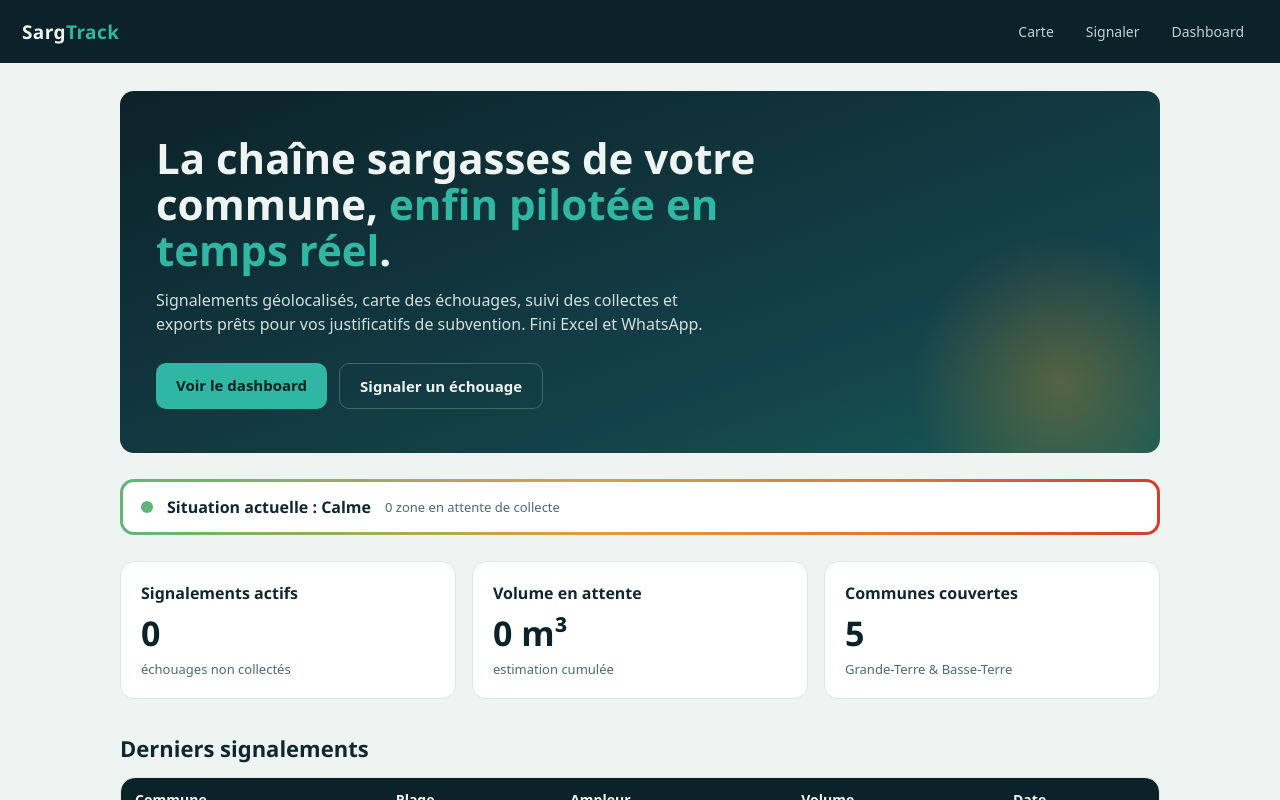
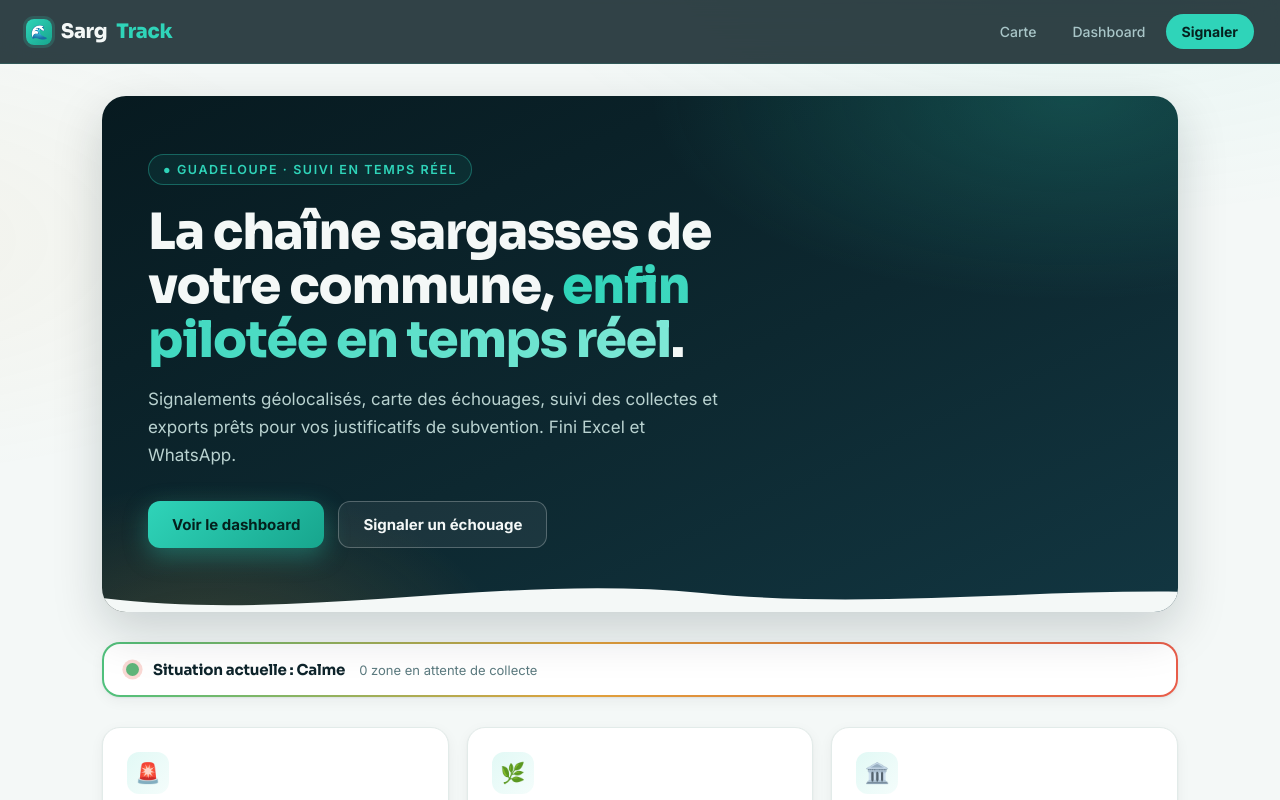
Before and after one commit to Pichinibot/sargtrack, a Next.js app: page / in a window 1280 px wide. Shown: the top 800 px of the page. Built offline with nearby package versions, Linux system fonts and the light colour scheme; no server answers; the database is empty.

Commit message:
UI premium : Sora/Inter, hero avec vague, KPI iconisés, micro-interactions

```diff
--- a/app/dashboard/page.tsx
+++ b/app/dashboard/page.tsx
@@ -91,21 +91,25 @@ export default function Dashboard() {
 
       <div className="grid grid-4" style={{ marginTop: 18 }}>
         <div className="card">
+          <div className="icon">📍</div>
           <h3>Signalements</h3>
           <div className="big">{fSigs.length}</div>
           <div className="sub">{actifs} actifs</div>
         </div>
         <div className="card">
+          <div className="icon">🚛</div>
           <h3>Volume collecté</h3>
           <div className="big">{volCollecte.toLocaleString("fr-FR")} m³</div>
           <div className="sub">collectes enregistrées</div>
         </div>
         <div className="card">
+          <div className="icon">💶</div>
           <h3>Coût des collectes</h3>
           <div className="big">{coutTotal.toLocaleString("fr-FR")} €</div>
           <div className="sub">justifiable en subvention</div>
         </div>
         <div className="card">
+          <div className="icon">📊</div>
           <h3>Coût moyen / m³</h3>
           <div className="big">
             {volCollecte ? Math.round(coutTotal / volCollecte).toLocaleString("fr-FR") : "—"} €
--- a/app/globals.css
+++ b/app/globals.css
@@ -1,163 +1,271 @@
 :root {
-  --encre: #0c2229;
-  --encre-2: #123039;
-  --lagon: #2fb7a3;
-  --lagon-fonce: #1e8a7b;
-  --sargasse: #c98a2b;
-  --alerte: #d63b2f;
-  --ecume: #eef4f2;
-  --ecume-2: #dfe9e6;
-  --texte: #10272e;
-  --texte-doux: #4c6b70;
-  --radius: 14px;
-  --font-display: "Avenir Next", "Segoe UI", system-ui, -apple-system, sans-serif;
-  --font-body: system-ui, -apple-system, "Segoe UI", Roboto, sans-serif;
+  --encre: #071a20;
+  --encre-2: #0d2830;
+  --encre-3: #123641;
+  --lagon: #2fd4b9;
+  --lagon-fonce: #17a58d;
+  --sargasse: #e0a13c;
+  --alerte: #e85d4a;
+  --ecume: #f4f8f7;
+  --ecume-2: #e2ebe9;
+  --texte: #0e242b;
+  --texte-doux: #5b7a7f;
+  --radius: 18px;
+  --shadow-sm: 0 1px 2px rgba(7,26,32,.06), 0 4px 14px rgba(7,26,32,.05);
+  --shadow-md: 0 6px 24px rgba(7,26,32,.10), 0 2px 6px rgba(7,26,32,.06);
+  --shadow-lg: 0 18px 50px rgba(7,26,32,.18);
+  --font-display: "Sora", system-ui, sans-serif;
+  --font-body: "Inter", system-ui, sans-serif;
 }
 
 * { box-sizing: border-box; margin: 0; padding: 0; }
-
+html { scroll-behavior: smooth; }
 html, body { height: 100%; }
 
 body {
   font-family: var(--font-body);
-  background: var(--ecume);
+  background:
+    radial-gradient(1000px 500px at 85% -10%, rgba(47,212,185,.08), transparent 60%),
+    radial-gradient(800px 400px at -10% 30%, rgba(224,161,60,.06), transparent 60%),
+    var(--ecume);
   color: var(--texte);
   -webkit-font-smoothing: antialiased;
 }
 
 a { color: inherit; text-decoration: none; }
 
+/* ─── Navigation ─── */
 .nav {
-  position: sticky; top: 0; z-index: 1000;
+  position: sticky; top: 0; z-index: 1100;
   display: flex; align-items: center; gap: 18px;
-  padding: 14px 22px;
-  background: var(--encre);
+  padding: 14px 26px;
+  background: rgba(7,26,32,.82);
+  backdrop-filter: blur(14px);
+  -webkit-backdrop-filter: blur(14px);
   color: var(--ecume);
+  border-bottom: 1px solid rgba(47,212,185,.15);
 }
 .nav .logo {
   font-family: var(--font-display);
-  font-weight: 800; font-size: 19px; letter-spacing: 0.4px;
+  font-weight: 800; font-size: 20px; letter-spacing: -0.3px;
+  display: flex; align-items: center; gap: 9px;
+}
+.nav .logo .dot {
+  width: 26px; height: 26px; border-radius: 8px;
+  background: linear-gradient(135deg, var(--lagon), var(--lagon-fonce));
+  display: grid; place-items: center; font-size: 14px;
+  box-shadow: 0 0 0 3px rgba(47,212,185,.18);
 }
 .nav .logo span { color: var(--lagon); }
 .nav .links { display: flex; gap: 4px; margin-left: auto; }
 .nav .links a {
-  padding: 8px 14px; border-radius: 999px; font-size: 14px;
-  color: #bcd3d4;
+  padding: 9px 16px; border-radius: 999px; font-size: 14px; font-weight: 500;
+  color: #a9c6c8; transition: all .18s ease;
 }
-.nav .links a.active, .nav .links a:hover { background: var(--encre-2); color: #fff; }
+.nav .links a:hover { background: rgba(255,255,255,.08); color: #fff; }
+.nav .links a.cta-nav {
+  background: var(--lagon); color: #06211f; font-weight: 700;
+}
+.nav .links a.cta-nav:hover { background: #46e2c9; transform: translateY(-1px); }
 
-.wrap { max-width: 1080px; margin: 0 auto; padding: 28px 20px 64px; }
+.wrap { max-width: 1120px; margin: 0 auto; padding: 32px 22px 72px; }
 
+/* ─── Hero ─── */
 .hero {
-  background: linear-gradient(160deg, var(--encre) 0%, #14424a 70%, #175a55 100%);
+  background:
+    radial-gradient(700px 340px at 90% 0%, rgba(47,212,185,.22), transparent 60%),
+    radial-gradient(500px 300px at 10% 110%, rgba(224,161,60,.20), transparent 60%),
+    linear-gradient(155deg, var(--encre) 0%, var(--encre-2) 55%, var(--encre-3) 100%);
   color: var(--ecume);
-  border-radius: var(--radius);
-  padding: 44px 36px;
-  margin-bottom: 26px;
+  border-radius: 24px;
+  padding: 58px 46px 64px;
+  margin-bottom: 30px;
   position: relative;
   overflow: hidden;
+  box-shadow: var(--shadow-lg);
 }
-.hero::after {
-  content: "";
-  position: absolute; inset: auto -60px -90px auto;
-  width: 320px; height: 320px; border-radius: 50%;
-  background: radial-gradient(circle, rgba(201,138,43,0.35), transparent 65%);
+.hero .eyebrow {
+  display: inline-flex; align-items: center; gap: 8px;
+  font-size: 12.5px; font-weight: 600; letter-spacing: 1.6px; text-transform: uppercase;
+  color: var(--lagon);
+  border: 1px solid rgba(47,212,185,.35);
+  padding: 7px 14px; border-radius: 999px;
+  margin-bottom: 20px;
+  background: rgba(47,212,185,.08);
 }
 .hero h1 {
   font-family: var(--font-display);
-  font-size: clamp(28px, 5vw, 42px);
-  line-height: 1.1;
-  max-width: 640px;
+  font-size: clamp(30px, 5.2vw, 50px);
+  line-height: 1.08; letter-spacing: -1.2px;
+  max-width: 700px; font-weight: 800;
 }
-.hero h1 em { font-style: normal; color: var(--lagon); }
-.hero p { margin-top: 14px; max-width: 560px; color: #cfe0de; font-size: 16px; line-height: 1.55; }
-.hero .cta { display: flex; gap: 12px; margin-top: 26px; flex-wrap: wrap; }
+.hero h1 em {
+  font-style: normal;
+  background: linear-gradient(90deg, var(--lagon), #7ee8d6);
+  -webkit-background-clip: text; background-clip: text; color: transparent;
+}
+.hero p { margin-top: 18px; max-width: 580px; color: #b9d2d0; font-size: 17px; line-height: 1.65; }
+.hero .cta { display: flex; gap: 14px; margin-top: 32px; flex-wrap: wrap; }
+.hero .vague {
+  position: absolute; bottom: -2px; left: 0; right: 0; height: 46px;
+  color: var(--ecume); opacity: .999; pointer-events: none;
+}
 
+/* ─── Boutons ─── */
 .btn {
-  display: inline-block; padding: 12px 20px; border-radius: 10px;
-  font-weight: 600; font-size: 15px; border: none; cursor: pointer;
+  display: inline-flex; align-items: center; gap: 8px;
+  padding: 13px 24px; border-radius: 12px;
+  font-weight: 700; font-size: 15px; border: none; cursor: pointer;
+  transition: transform .15s ease, box-shadow .15s ease, background .15s ease;
+  font-family: var(--font-body);
 }
-.btn-primary { background: var(--lagon); color: #06211f; }
-.btn-primary:hover { background: #3eccb7; }
-.btn-ghost { background: transparent; color: var(--ecume); border: 1px solid #3d6a6b; }
-.btn-ghost:hover { border-color: var(--lagon); color: var(--lagon); }
-.btn-sarg { background: var(--sargasse); color: #241503; }
+.btn:active { transform: scale(.98); }
+.btn-primary {
+  background: linear-gradient(135deg, var(--lagon), var(--lagon-fonce));
+  color: #04201c;
+  box-shadow: 0 8px 24px rgba(47,212,185,.35);
+}
+.btn-primary:hover { transform: translateY(-2px); box-shadow: 0 12px 30px rgba(47,212,185,.45); }
+.btn-ghost { background: rgba(255,255,255,.06); color: var(--ecume); border: 1px solid rgba(255,255,255,.25); }
+.btn-ghost:hover { border-color: var(--lagon); color: var(--lagon); background: rgba(47,212,185,.06); }
+.btn-sarg {
+  background: linear-gradient(135deg, #ecb254, var(--sargasse));
+  color: #2b1a02;
+  box-shadow: 0 6px 18px rgba(224,161,60,.35);
+}
+.btn-sarg:hover { transform: translateY(-2px); }
 
+/* ─── Bandeau risque ─── */
 .bandeau-risque {
-  display: flex; align-items: center; gap: 14px;
-  background: linear-gradient(90deg, #5fb57a 0%, #d9a13d 45%, #e4762e 75%, #d63b2f 100%);
+  background: linear-gradient(90deg, #4fc07c, #e0a13c 45%, #e07a3c 72%, #e85d4a);
   border-radius: var(--radius);
-  padding: 3px;
-  margin-bottom: 26px;
+  padding: 2px;
+  margin-bottom: 30px;
+  box-shadow: var(--shadow-sm);
 }
 .bandeau-risque .inner {
-  flex: 1; display: flex; align-items: center; gap: 14px; flex-wrap: wrap;
-  background: #fff; border-radius: 11px; padding: 14px 18px;
+  display: flex; align-items: center; gap: 14px; flex-wrap: wrap;
+  background: #fff; border-radius: 16px; padding: 16px 22px;
 }
-.bandeau-risque strong { font-family: var(--font-display); }
-.pastille {
-  width: 12px; height: 12px; border-radius: 50%; flex: none;
+.bandeau-risque strong { font-family: var(--font-display); font-size: 15px; letter-spacing: -.2px; }
+.pastille { width: 13px; height: 13px; border-radius: 50%; flex: none; box-shadow: 0 0 0 4px rgba(0,0,0,.05); }
+.pastille.pulse { animation: pulse 2s ease infinite; }
+@keyframes pulse {
+  0%, 100% { box-shadow: 0 0 0 3px rgba(232,93,74,.25); }
+  50% { box-shadow: 0 0 0 8px rgba(232,93,74,.08); }
 }
 
-.grid { display: grid; gap: 16px; }
-.grid-3 { grid-template-columns: repeat(auto-fit, minmax(240px, 1fr)); }
-.grid-4 { grid-template-columns: repeat(auto-fit, minmax(200px, 1fr)); }
+/* ─── Cartes / KPI ─── */
+.grid { display: grid; gap: 18px; }
+.grid-3 { grid-template-columns: repeat(auto-fit, minmax(250px, 1fr)); }
+.grid-4 { grid-template-columns: repeat(auto-fit, minmax(210px, 1fr)); }
 
 .card {
   background: #fff; border-radius: var(--radius);
-  padding: 20px; border: 1px solid var(--ecume-2);
+  padding: 24px; border: 1px solid var(--ecume-2);
+  box-shadow: var(--shadow-sm);
+  transition: transform .18s ease, box-shadow .18s ease;
+  position: relative; overflow: hidden;
 }
-.card h3 { font-family: var(--font-display); font-size: 16px; margin-bottom: 6px; }
+.card:hover { transform: translateY(-3px); box-shadow: var(--shadow-md); }
+.card::before {
+  content: ""; position: absolute; top: 0; left: 0; right: 0; height: 3px;
+  background: linear-gradient(90deg, var(--lagon), transparent 70%);
+  opacity: 0; transition: opacity .18s;
+}
+.card:hover::before { opacity: 1; }
+.card .icon {
+  width: 42px; height: 42px; border-radius: 12px;
+  display: grid; place-items: center; font-size: 20px; margin-bottom: 14px;
+  background: linear-gradient(135deg, rgba(47,212,185,.14), rgba(47,212,185,.05));
+}
+.card h3 {
+  font-family: var(--font-body);
+  font-size: 12.5px; font-weight: 600; text-transform: uppercase; letter-spacing: 1px;
+  color: var(--texte-doux); margin-bottom: 8px;
+}
 .card .big {
   font-family: var(--font-display);
-  font-size: 34px; font-weight: 800; color: var(--encre);
+  font-size: 38px; font-weight: 800; color: var(--encre); letter-spacing: -1.5px;
 }
-.card .sub { color: var(--texte-doux); font-size: 13px; margin-top: 4px; }
+.card .sub { color: var(--texte-doux); font-size: 13.5px; margin-top: 5px; }
 
 .section-title {
   font-family: var(--font-display);
-  font-size: 22px; margin: 34px 0 14px;
+  font-size: 24px; font-weight: 800; letter-spacing: -.6px;
+  margin: 42px 0 18px;
 }
 
-table.data { width: 100%; border-collapse: collapse; background: #fff; border-radius: var(--radius); overflow: hidden; font-size: 14px; }
-table.data th { text-align: left; padding: 12px 14px; background: var(--encre); color: var(--ecume); font-weight: 600; }
-table.data td { padding: 11px 14px; border-top: 1px solid var(--ecume-2); }
-.table-scroll { overflow-x: auto; border-radius: var(--radius); border: 1px solid var(--ecume-2); }
+/* ─── Tables ─── */
+.table-scroll {
+  overflow-x: auto; border-radius: var(--radius);
+  border: 1px solid var(--ecume-2); box-shadow: var(--shadow-sm); background: #fff;
+}
+table.data { width: 100%; border-collapse: collapse; font-size: 14px; }
+table.data th {
+  text-align: left; padding: 14px 18px;
+  background: var(--encre); color: #cfe5e2;
+  font-weight: 600; font-size: 12px; text-transform: uppercase; letter-spacing: .8px;
+  white-space: nowrap;
+}
+table.data td { padding: 13px 18px; border-top: 1px solid var(--ecume-2); }
+table.data tbody tr { transition: background .12s; }
+table.data tbody tr:hover { background: #f6fbfa; }
 
-.tag { display: inline-block; padding: 3px 10px; border-radius: 999px; font-size: 12px; font-weight: 700; color: #fff; }
+.tag {
+  display: inline-block; padding: 4px 12px; border-radius: 999px;
+  font-size: 12px; font-weight: 700; color: #fff; letter-spacing: .2px;
+}
 
-.bar-row { display: grid; grid-template-columns: 140px 1fr 70px; align-items: center; gap: 10px; margin-bottom: 10px; font-size: 14px; }
-.bar-track { background: var(--ecume-2); border-radius: 999px; height: 14px; overflow: hidden; }
-.bar-fill { height: 100%; background: linear-gradient(90deg, var(--lagon-fonce), var(--lagon)); border-radius: 999px; }
+/* ─── Barres ─── */
+.bar-row { display: grid; grid-template-columns: 150px 1fr 80px; align-items: center; gap: 12px; margin-bottom: 13px; font-size: 14px; font-weight: 500; }
+.bar-track { background: var(--ecume-2); border-radius: 999px; height: 16px; overflow: hidden; }
+.bar-fill {
+  height: 100%;
+  background: linear-gradient(90deg, var(--lagon-fonce), var(--lagon));
+  border-radius: 999px;
+  box-shadow: inset 0 1px 2px rgba(255,255,255,.4);
+  animation: growBar .9s cubic-bezier(.2,.8,.2,1) both;
+}
+@keyframes growBar { from { width: 0 !important; } }
 
-form.sig { display: grid; gap: 16px; max-width: 560px; }
-form.sig label { font-weight: 600; font-size: 14px; display: grid; gap: 6px; }
+/* ─── Formulaire ─── */
+form.sig { display: grid; gap: 18px; max-width: 580px; }
+form.sig label { font-weight: 600; font-size: 14px; display: grid; gap: 7px; }
 form.sig input, form.sig select, form.sig textarea {
-  padding: 12px; border-radius: 10px; border: 1px solid var(--ecume-2);
+  padding: 13px 15px; border-radius: 12px; border: 1.5px solid var(--ecume-2);
   font-size: 15px; font-family: inherit; background: #fff;
+  transition: border-color .15s, box-shadow .15s;
 }
 form.sig input:focus, form.sig select:focus, form.sig textarea:focus {
-  outline: 2px solid var(--lagon); border-color: transparent;
+  outline: none; border-color: var(--lagon);
+  box-shadow: 0 0 0 4px rgba(47,212,185,.15);
 }
-.notice { padding: 14px 16px; border-radius: 10px; font-size: 14px; }
-.notice-ok { background: #e3f5ea; color: #14532d; }
-.notice-err { background: #fdeaea; color: #7f1d1d; }
+.notice { padding: 15px 18px; border-radius: 12px; font-size: 14px; font-weight: 500; }
+.notice-ok { background: #e0f6ec; color: #14532d; border: 1px solid #b3e6cd; }
+.notice-err { background: #fdeceb; color: #7f1d1d; border: 1px solid #f5c6c2; }
 .hint { font-size: 13px; color: var(--texte-doux); }
 
-#map { height: calc(100vh - 60px); width: 100%; }
+/* ─── Carte Leaflet ─── */
+#map { height: calc(100vh - 62px); width: 100%; }
 .map-legend {
-  position: absolute; bottom: 22px; left: 14px; z-index: 999;
-  background: #fff; border-radius: 10px; padding: 12px 14px;
-  font-size: 13px; box-shadow: 0 4px 18px rgba(0,0,0,0.15);
+  position: absolute; bottom: 26px; left: 16px; z-index: 999;
+  background: rgba(255,255,255,.94);
+  backdrop-filter: blur(8px);
+  border-radius: 14px; padding: 14px 17px;
+  font-size: 13px; box-shadow: var(--shadow-md);
+  border: 1px solid var(--ecume-2);
 }
-.map-legend div { display: flex; align-items: center; gap: 8px; margin: 3px 0; }
+.map-legend strong { font-family: var(--font-display); font-size: 13px; display: block; margin-bottom: 6px; }
+.map-legend div { display: flex; align-items: center; gap: 9px; margin: 4px 0; }
 
-footer.site { text-align: center; color: var(--texte-doux); font-size: 13px; padding: 30px 0 10px; }
+footer.site { text-align: center; color: var(--texte-doux); font-size: 13px; padding: 40px 0 12px; }
 
 @media (max-width: 640px) {
   .nav { padding: 12px 14px; gap: 8px; }
-  .nav .links a { padding: 7px 10px; font-size: 13px; }
-  .hero { padding: 30px 22px; }
+  .nav .links a { padding: 8px 11px; font-size: 13px; }
+  .hero { padding: 36px 24px 52px; border-radius: 20px; }
+  .bar-row { grid-template-columns: 100px 1fr 66px; }
 }
 @media (prefers-reduced-motion: reduce) {
   * { animation: none !important; transition: none !important; }
--- a/app/layout.tsx
+++ b/app/layout.tsx
@@ -11,15 +11,26 @@ export const metadata: Metadata = {
 export default function RootLayout({ children }: { children: React.ReactNode }) {
   return (
     <html lang="fr">
+      <head>
+        <link rel="preconnect" href="https://fonts.googleapis.com" />
+        <link rel="preconnect" href="https://fonts.gstatic.com" crossOrigin="anonymous" />
+        <link
+          href="https://fonts.googleapis.com/css2?family=Sora:wght@600;700;800&family=Inter:wght@400;500;600;700&display=swap"
+          rel="stylesheet"
+        />
+      </head>
       <body>
         <nav className="nav">
           <Link href="/" className="logo">
+            <span className="dot">🌊</span>
             Sarg<span>Track</span>
           </Link>
           <div className="links">
             <Link href="/carte">Carte</Link>
-            <Link href="/signaler">Signaler</Link>
             <Link href="/dashboard">Dashboard</Link>
+            <Link href="/signaler" className="cta-nav">
+              Signaler
+            </Link>
           </div>
         </nav>
         {children}
--- a/app/page.tsx
+++ b/app/page.tsx
@@ -30,6 +30,7 @@ export default function Home() {
   return (
     <main className="wrap">
       <section className="hero">
+        <div className="eyebrow">● Guadeloupe · Suivi en temps réel</div>
         <h1>
           La chaîne sargasses de votre commune, <em>enfin pilotée en temps réel</em>.
         </h1>
@@ -45,11 +46,14 @@ export default function Home() {
             Signaler un échouage
           </Link>
         </div>
+        <svg className="vague" viewBox="0 0 1200 46" preserveAspectRatio="none" aria-hidden="true">
+          <path d="M0,30 C200,55 400,5 600,25 C800,45 1000,10 1200,30 L1200,46 L0,46 Z" fill="currentColor" />
+        </svg>
       </section>
 
       <div className="bandeau-risque" role="status">
         <div className="inner">
-          <span className="pastille" style={{ background: niveau.color }} />
+          <span className="pastille pulse" style={{ background: niveau.color }} />
           <strong>Situation actuelle : {niveau.label}</strong>
           <span className="hint">
             {actifs.length} zone{actifs.length > 1 ? "s" : ""} en attente de collecte
@@ -60,16 +64,19 @@ export default function Home() {
 
       <div className="grid grid-3">
         <div className="card">
+          <div className="icon">🚨</div>
           <h3>Signalements actifs</h3>
           <div className="big">{actifs.length}</div>
           <div className="sub">échouages non collectés</div>
         </div>
         <div className="card">
+          <div className="icon">🌿</div>
           <h3>Volume en attente</h3>
           <div className="big">{volumeEnAttente.toLocaleString("fr-FR")} m³</div>
           <div className="sub">estimation cumulée</div>
         </div>
         <div className="card">
+          <div className="icon">🏛️</div>
           <h3>Communes couvertes</h3>
           <div className="big">5</div>
           <div className="sub">Grande-Terre & Basse-Terre</div>
```
Also changed, not shown: 9 other files (tests, documents, lock files or other folders).
